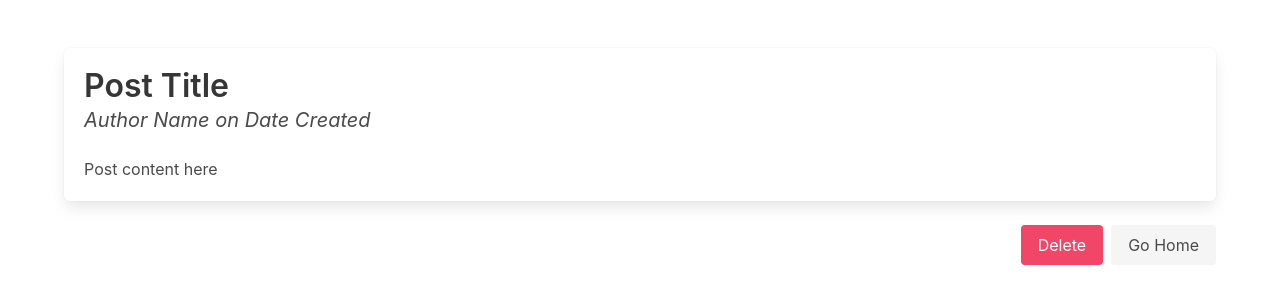
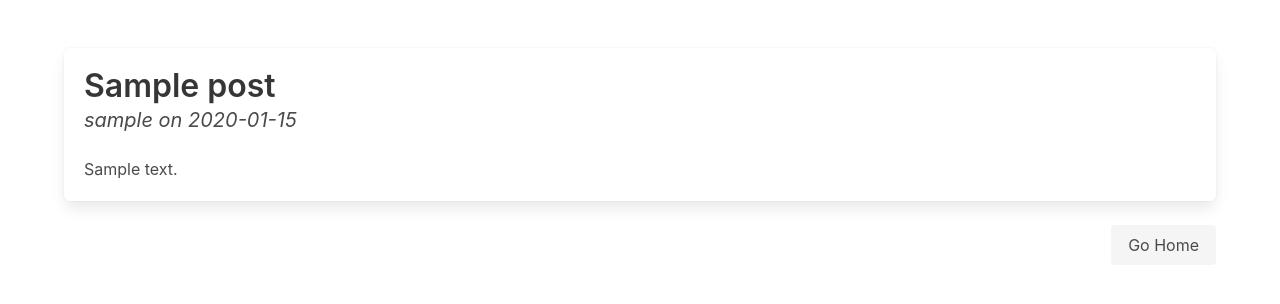
Before and after one commit to mss-hack-club/flask-blog, a Flask app: page /post/1 in a window 1280 px wide. Shown: the part 56-360 px from the top of the page. Run offline with Flask 2, Linux system fonts and the light colour scheme; tables that the repository leaves empty hold one stand-in row (values such as "Sample post").

Commit message:
feat(template-logic): added template logic for post page

```diff
--- a/application/templates/post.html
+++ b/application/templates/post.html
@@ -1,9 +1,13 @@
 {% extends "layout.html" %} {% block content %}
 <div class="box">
-    <div class="title">Post Title</div>
-    <div class="subtitle is-italic">Author Name on Date Created</div>
+    <div class="title">
+        {{ post.title }}
+    </div>
+    <div class="subtitle is-italic">
+        {{ post.author.username }} on {{ post.date_posted.strftime('%Y-%m-%d') }}
+    </div>
     <div class="content">
-        Post content here
+        {{ post.content }}
     </div>
 </div>
 <div class="level">
@@ -11,7 +15,10 @@
     </div>
     <div class="level-right">
         <div class="buttons">
-            <a href="" class="button is-danger">Delete</a>
+            {% if post.author == current_user %}
+            <a href="{{ url_for('update_post', post_id=post.id) }}" class="button is-link">Update Post</a>
+            <a href="{{ url_for('delete_post', post_id=post.id) }}" class="button is-danger">Delete Post</a>
+            {% endif %}
             <a href="" class="button is-light">Go Home</a>
         </div>
     </div>
```
